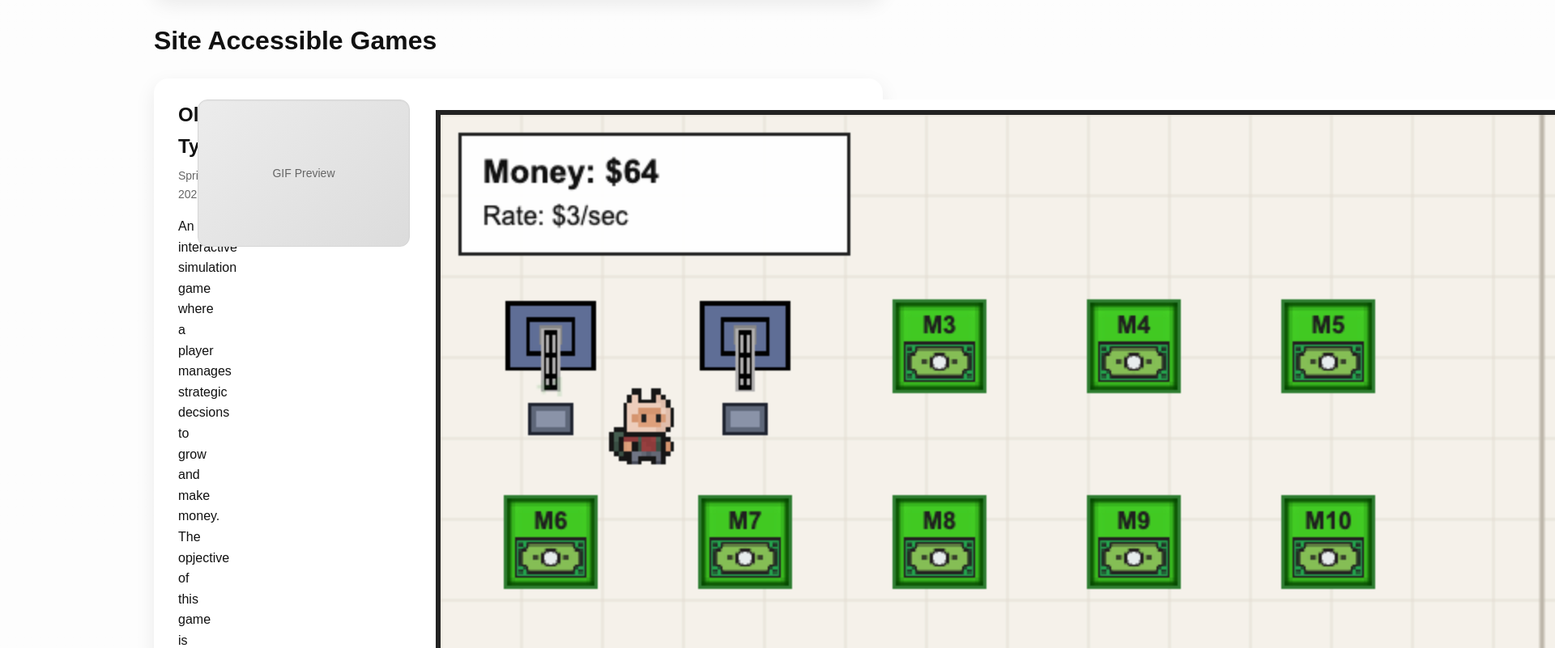
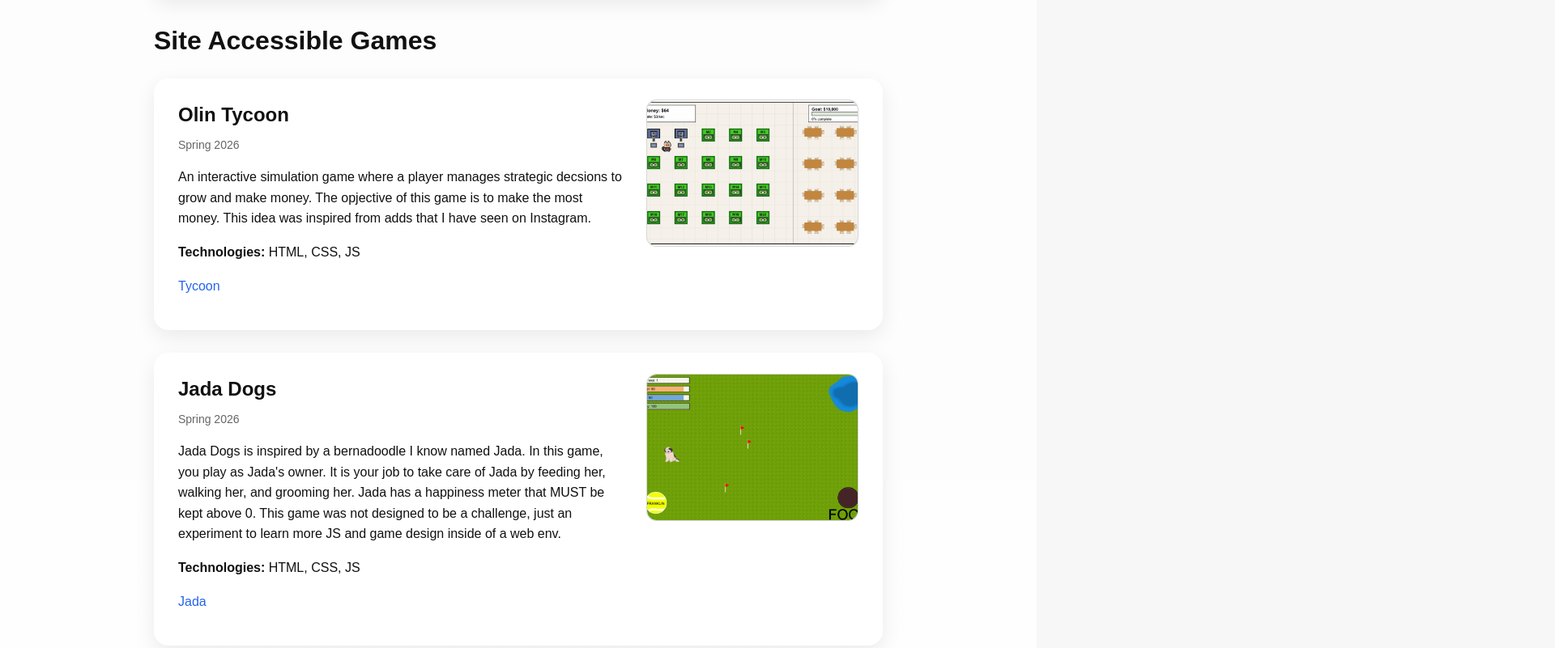
Before and after one commit to gilstero/personalsite, a plain HTML site: page projects/index.html in a window 1280 px wide. Shown: the part 2147-2948 px from the top of the page at 81% size, 1920 px wide, since content can reach past the window. Drawn offline with Linux system fonts and the light colour scheme.

Commit message:
BUG: image broke div

```diff
--- a/projects/index.html
+++ b/projects/index.html
@@ -188,8 +188,9 @@
           </p>
         </div>
 
-        <div class="project-gif"></div>
-        <img src="/assets/tycoonimage.png" alt="tycoon game screenshot">
+        <div class="project-gif">
+          <img src="/assets/tycoonimage.png" alt="tycoon game screenshot">
+        </div>
       </div>
     </section>
 
```
